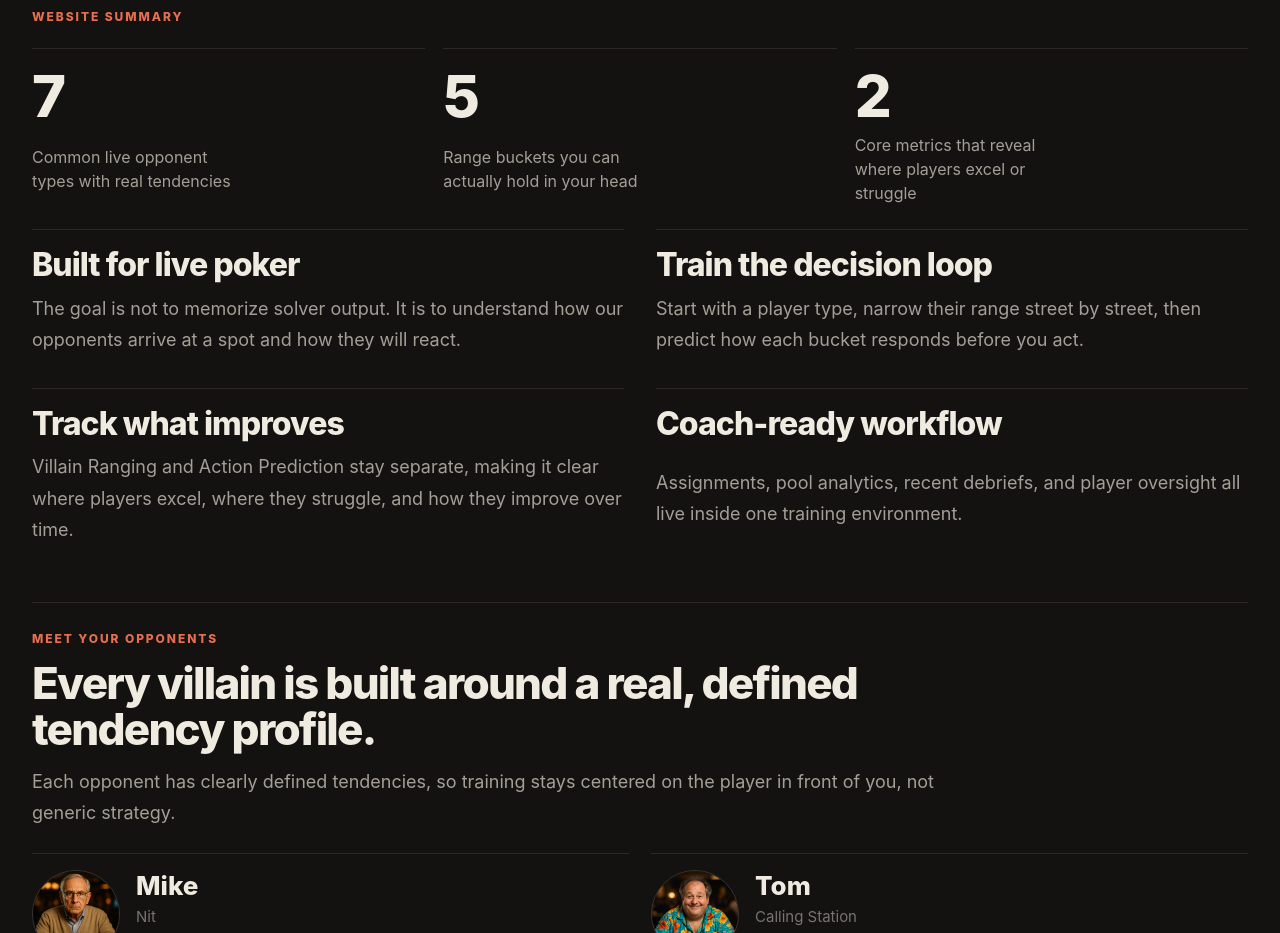
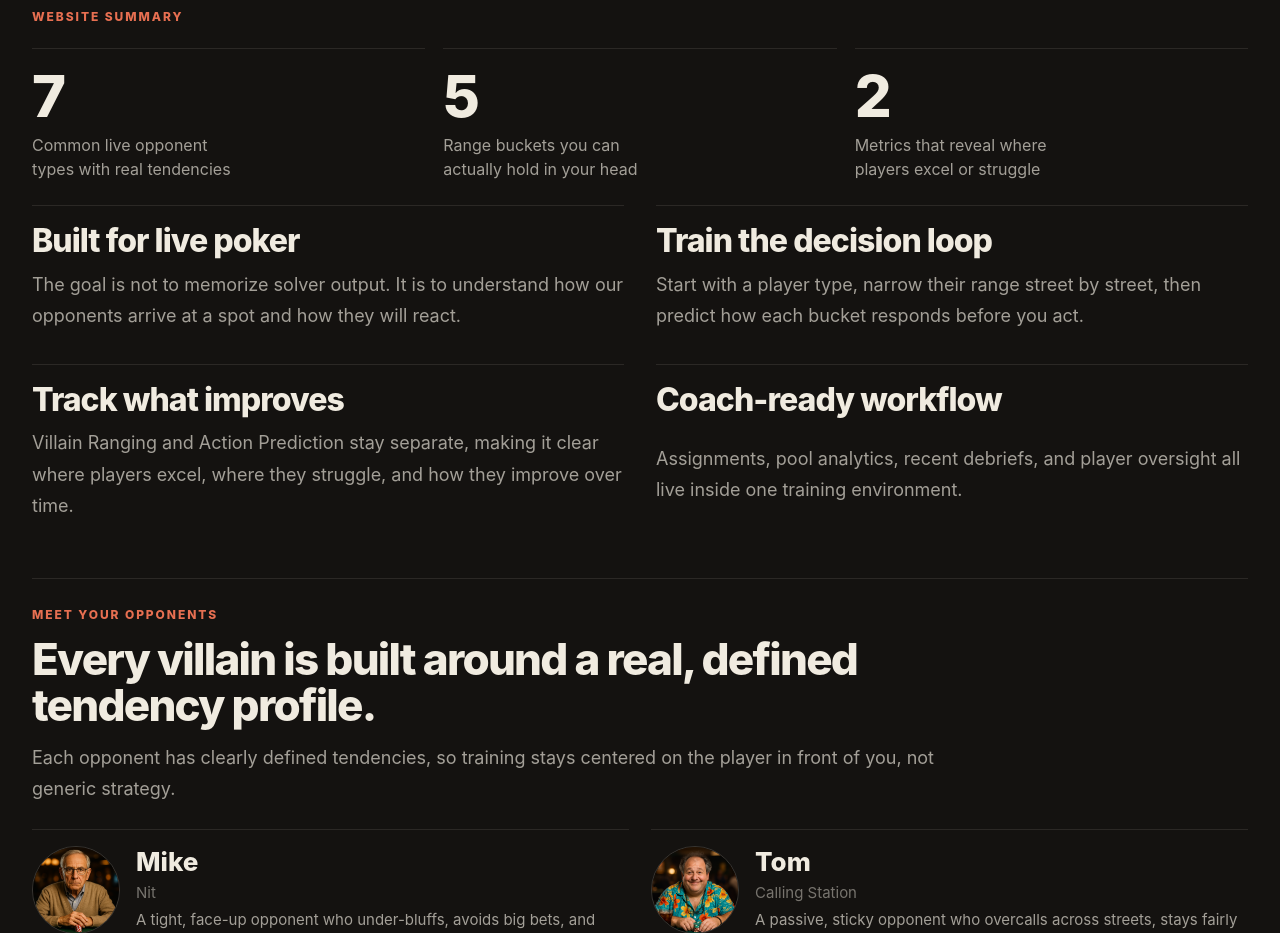
Before and after one commit to silask27/range-and-react, a Next.js app in the folder web/: page / in a window 1280 px wide. Shown: the part 820-1753 px from the top of the page. Built offline with nearby package versions, Linux system fonts and the light colour scheme.

Commit message:
Updated landing page

```diff
--- a/web/src/app/page.tsx
+++ b/web/src/app/page.tsx
@@ -108,7 +108,7 @@ export default function LandingPage() {
           <div style={statsRowStyle}>
             <Stat value="7" label="Common live opponent types with real tendencies" />
             <Stat value="5" label="Range buckets you can actually hold in your head" />
-            <Stat value="2" label="Core metrics that reveal where players excel or struggle" />
+            <Stat value="2" label="Metrics that reveal where players excel or struggle" />
           </div>
           <div style={featureGridStyle}>
             {SUMMARY_CARDS.map((item) => (
```
